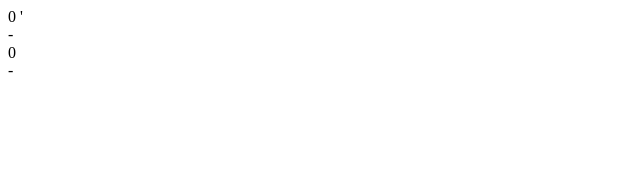
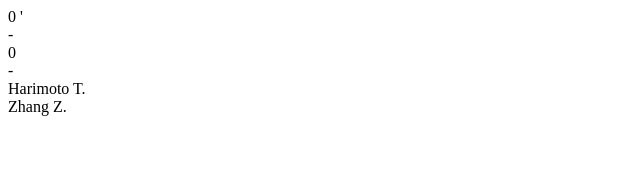
Before and after one commit to mayamalakova/score-counter, a Vue app: page / in a window 1280 px wide. Shown: the top 170 px of the page, without its empty margins (0-640 px from the left). Built offline with nearby package versions, Linux system fonts and the light colour scheme.

Commit message:
add score footer component

```diff
--- a/src/App.vue
+++ b/src/App.vue
@@ -6,14 +6,19 @@
                 v-on:decrease-left="decreaseLeft"
                 v-on:increase-right="increaseRight"
                 v-on:decrease-right="decreaseRight"></game-progress>
+
+        <score-footer
+                    :player-left="playerLeft" :player-right="playerRight" :game-scores="gameScores"></score-footer>
     </div>
 </template>
 <script>
     import gameProgress from './game-progress.vue';
+    import scoreFooter from './score-footer.vue';
 
     export default {
         components: {
-            'game-progress': gameProgress
+            'game-progress': gameProgress,
+            'score-footer' : scoreFooter
         },
 
         data: () => { return {
--- a/src/game-progress.vue
+++ b/src/game-progress.vue
@@ -17,9 +17,8 @@
     </div>
 </template>
 <script>
-const gameProgress = {
+export default {
     props: ['scoreLeft', 'scoreRight','server']
 };
 
-export default gameProgress;
 </script>
--- /dev/null
+++ b/src/game-score.vue
@@ -0,0 +1,11 @@
+<template>
+    <div class="game-score">
+        ({{gameScore.left}} : {{gameScore.right}})
+    </div>
+</template>
+
+<script>
+export default {
+    props: ['gameScore']
+}
+</script>
--- /dev/null
+++ b/src/score-footer.vue
@@ -0,0 +1,21 @@
+
+<template>
+      <div class="score-footer">
+     <div class="player-name">{{playerLeft}}</div>
+     <div class="game-scores">
+         <game-score v-for="item of gameScores" :game-score="item" v-bind:key="item"/>
+     </div>
+     <div class="player-name">{{playerRight}}</div>
+ </div>
+
+</template>
+<script>
+import gameScore from './game-score.vue';
+
+export default {
+    components: {
+        'game-score': gameScore
+    },
+    props: ['playerLeft', 'playerRight', 'gameScores']
+}
+</script>
```
